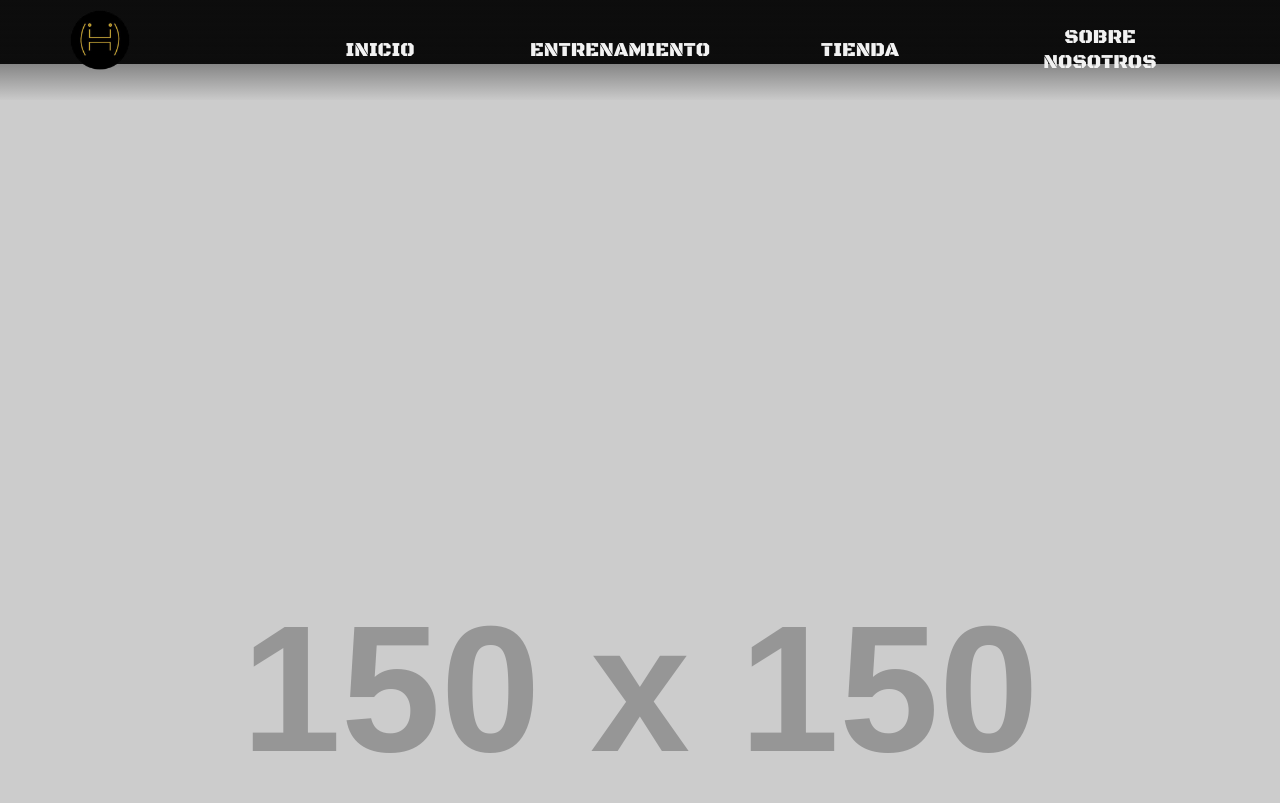
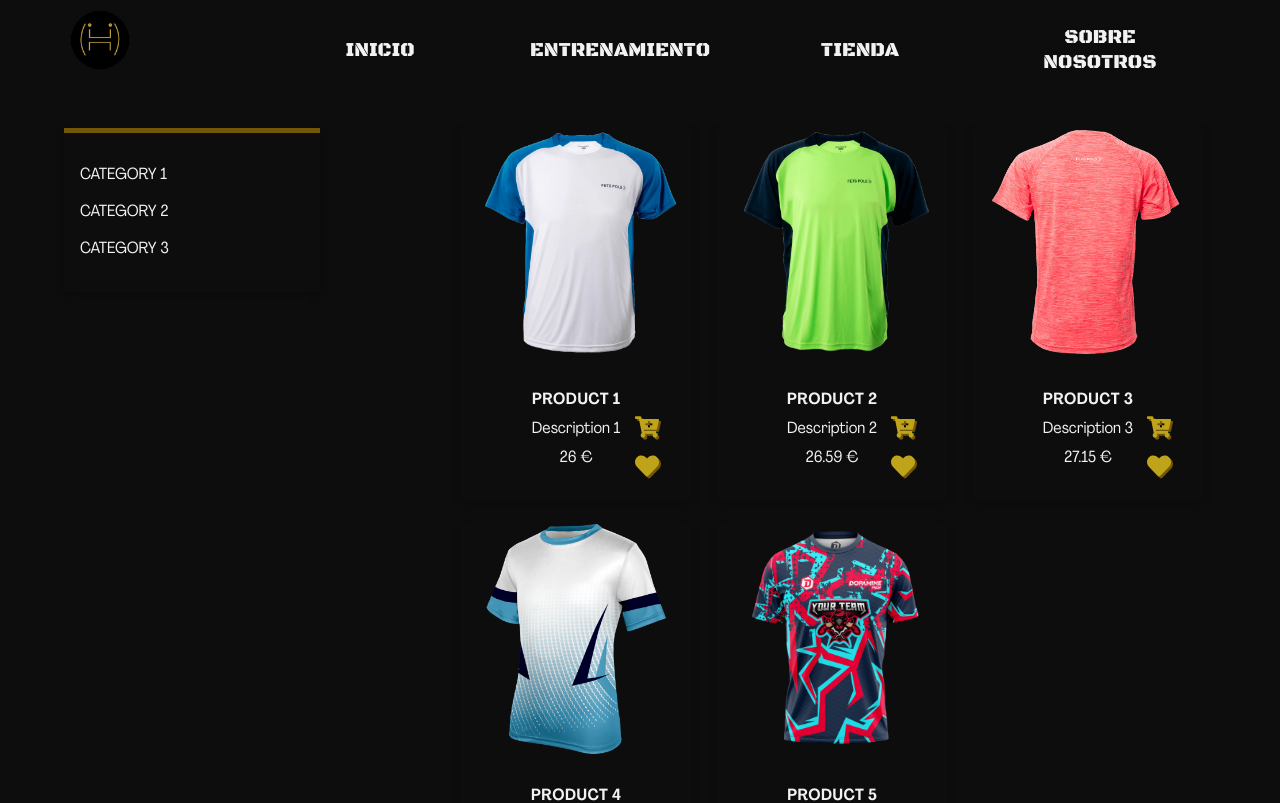
Before and after one commit to Webit-O/CDH-HALTEROFILIA-LZT, a React (Vite) app in the folder front/: page /retail in a window 1280 px wide. Shown: the top 803 px of the page. Built offline with nearby package versions, Linux system fonts and the light colour scheme.

Commit message:
feat: shop added

```diff
--- a/front/src/components/ProductCard/ProductCard.jsx
+++ b/front/src/components/ProductCard/ProductCard.jsx
@@ -1,4 +1,5 @@
 import React from 'react'
+import { FaCartPlus, FaHeart } from 'react-icons/fa'
 
 function ProductCard({ name, image, description, price }) {
   return (
@@ -7,7 +8,15 @@ function ProductCard({ name, image, description, price }) {
       <figcaption className="item-card-info">
         <h4 className="item-card-title">{ name }</h4>
         <span className="item-card-description">{ description }</span>
-        <span className="item-card-price">{ price }</span>
+        <span className="item-card-price">{ price } €</span>
+        <div className="item-card-options">
+          <button className="item-card-button">
+            <FaCartPlus className="item-card-icon" title='Comprar'/>
+          </button>
+          <button className="item-card-button">
+            <FaHeart className="item-card-icon" title='Añadir a lista de deseos'/>
+          </button>
+        </div>
       </figcaption>
     </figure>
   )
--- a/front/src/pages/Retail/Retail.css
+++ b/front/src/pages/Retail/Retail.css
@@ -0,0 +1,141 @@
+.retail {
+    width: 100%;
+    min-height: 70vh;
+    display: flex;
+    flex-direction: column;
+    align-items: center;
+    /*justify-content: center; */
+}
+
+.categories-list {
+    width: 80%;
+    display: flex;
+    flex-wrap: wrap;
+    margin: 2em 0;
+    margin-top: 4em;
+    border-top: 5px solid var(--field-drab);
+    padding: 1.5em 0;
+    box-shadow: rgba(0, 0, 0, 0.24) 0px 3px 8px;
+    ul {
+        width: 100%;
+        display: flex;
+        flex-wrap: wrap;
+        row-gap: 1em;
+        padding-left: 1em;
+        li {
+            width: 100%;
+            text-transform: uppercase;
+        }
+    }
+}
+
+.products-list {
+    width: 90%;
+    display: flex;
+    flex-direction: column;
+    row-gap: 1.4em;
+}
+
+.item-card {
+    width: 100%;
+    box-shadow: rgba(0, 0, 0, 0.24) 0px 3px 8px;
+}
+
+.item-card-info {
+    padding: 2em 0;
+    display: flex;
+    flex-direction: column;
+    justify-content: center;
+    align-items: center;
+    row-gap: .5em;
+    position: relative;
+}
+
+.item-card-title,
+.item-card-description,
+.item-card-price {
+    width: 100%;
+    text-align: center;
+}
+
+.item-card-title {
+    font-size: 1em;
+    font-weight: bold;
+    text-transform: uppercase;
+}
+
+.item-card-options {
+    position: absolute;
+    bottom: 0;
+    right: 0;
+    padding: 1em 2em;
+    display: flex;
+    flex-direction: column;
+    align-items: center;
+    row-gap: .5em;
+}
+
+.item-card-icon{
+    font-size: 1.5em;
+    color: var(--gold-metallic);
+    filter: drop-shadow(2px 2px 0 var(--field-drab));
+    -webkit-filter: drop-shadow(2px 2px 0 var(--field-drab));
+}
+
+@media (width >= 768px) {
+
+    .categories-list {
+        width: 60%;
+    }
+
+    .products-list {
+        flex-direction: row;
+        flex-wrap: wrap;
+        justify-content: space-around;
+    }
+
+    .item-card{
+        width: 45%;
+    }
+}
+
+@media (width >= 1024px) {
+
+    .retail {
+        flex-direction: row;
+        justify-content: space-around;
+        align-items: flex-start;
+        flex-wrap: wrap;
+        margin-top: 4em;
+    }
+
+    .categories-list {
+        width: 30%;
+        margin-top: 0;
+    }
+
+    .products-list {
+        width: 60%;
+        flex-wrap: wrap;
+    }
+
+}
+
+@media (width >= 1280px) {
+
+    .categories-list {
+        width: 20%;
+        padding: 2em 0;
+    }
+
+    .products-list {
+        width: 60%;
+        display: grid;
+        grid-template-columns: repeat(3, 30%);
+        grid-template-rows: min-content;
+    }
+    .item-card {
+        width: 100%;
+        height: min-content;
+    }
+}
--- a/front/src/pages/Retail/Retail.jsx
+++ b/front/src/pages/Retail/Retail.jsx
@@ -6,24 +6,38 @@ import './Retail.css'
 const products = [
   {
     id: 1,
-    image: 'https://via.placeholder.com/150',
+    image: '/img/blue-tshirt.webp',
     name: 'Product 1',
     description: 'Description 1',
-    price: 100,
+    price: 26.00,
   },
   {
     id: 2,
-    image: 'https://via.placeholder.com/150',
+    image: '/img/green-tshirt.webp',
     name: 'Product 2',
     description: 'Description 2',
-    price: 200,
+    price: 26.59,
   },
   {
     id: 3,
-    image: 'https://via.placeholder.com/150',
+    image: 'img/salmon-tshirt.webp',
     name: 'Product 3',
     description: 'Description 3',
-    price: 300,
+    price: 27.15,
+  },
+  {
+    id: 4,
+    image: 'img/tshirt-run.png',
+    name: 'Product 4',
+    description: 'Description 4',
+    price: 27.00,
+  },
+  {
+    id: 5,
+    image: 'img/t-shirt1.png',
+    name: 'Product 5',
+    description: 'Description 5',
+    price: 32.00,
   },
 ];
 
@@ -52,7 +66,16 @@ function Retail() {
 
   return (
     <main className='retail'>
-     {arrayProducts}
+      <div className="categories-list">
+        <ul>
+          <li>Category 1</li>
+          <li>Category 2</li>
+          <li>Category 3</li>
+        </ul>
+      </div>
+      <div className="products-list">
+        { arrayProducts }
+      </div>
     </main>
   )
 }
```
